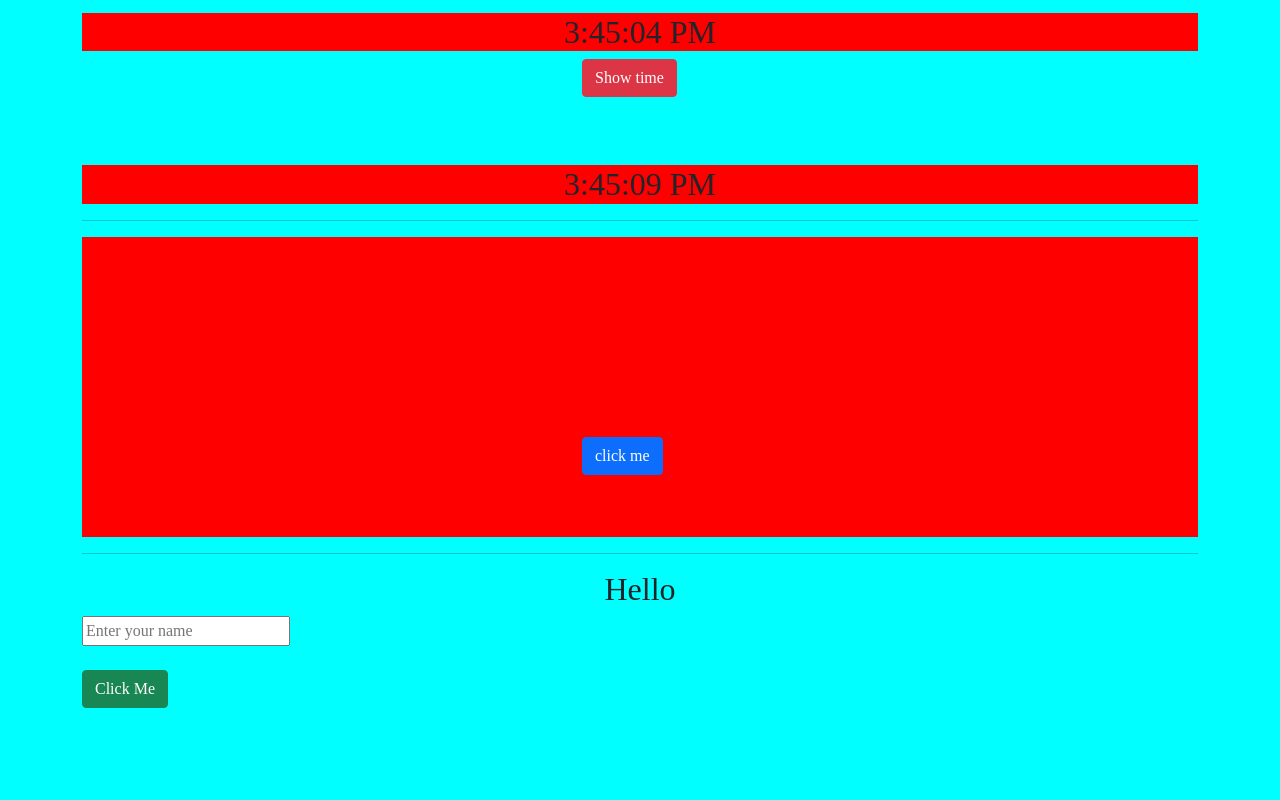
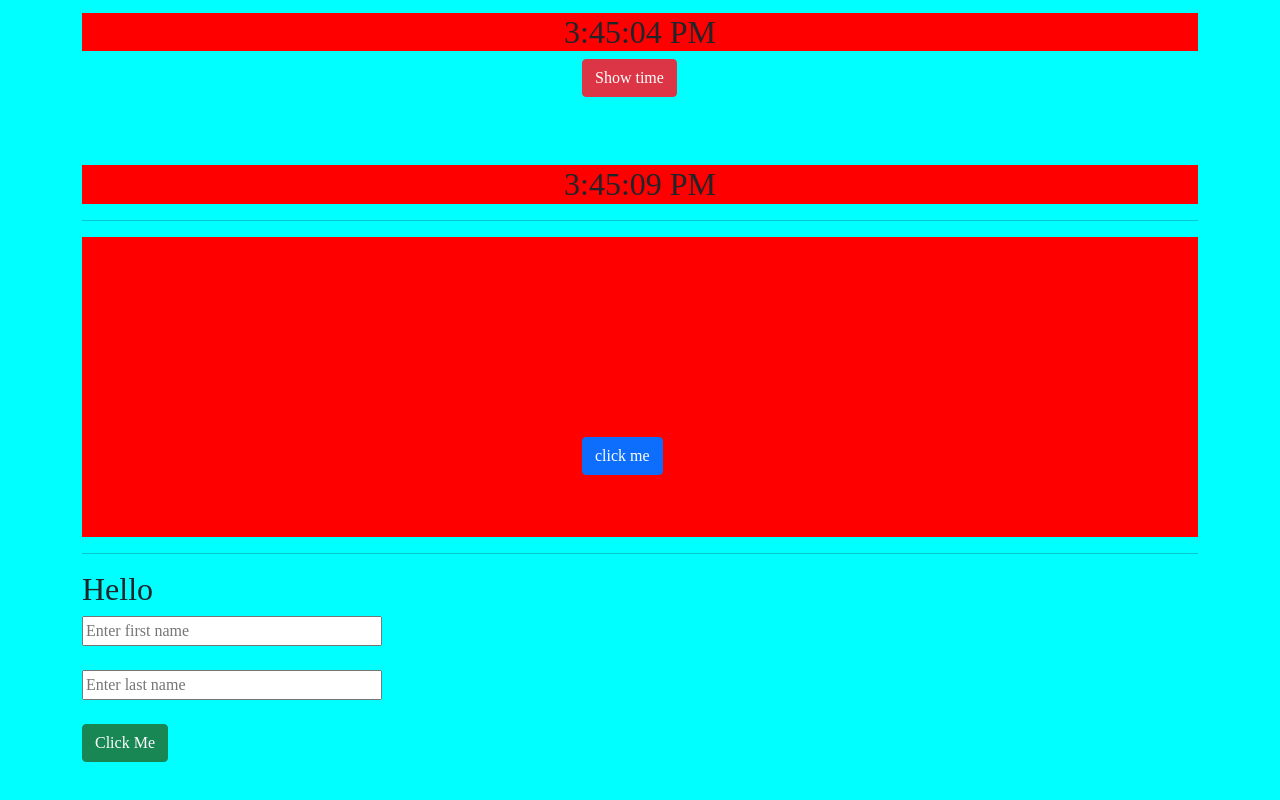
Before and after one commit to hossainalamin/ReactJs, a React (Create React App) app: page / in a window 1280 px wide. Shown: the part 1256-2056 px from the top of the page. Before the commit the page ends 1964 px from the top, so only its background shows below. Built offline with nearby package versions, Linux system fonts and the light colour scheme.

Commit message:
form event

```diff
--- a/src/Form.jsx
+++ b/src/Form.jsx
@@ -1,20 +1,39 @@
 import React, { useState } from "react";
 const Form = ()=>{
-    const[myName,setName] = useState()
-    const[name,setFormname] = useState()
+    const[fullname,setFormname] = useState({
+        fname : ' ',
+        lname : ' '
+    });
     const formData = (event)=>{
-        setName(event.target.value)
-    }
-    const submitData = ()=>{
-        setFormname(myName)
-    }
+       const value =  event.target.value
+       const name =  event.target.name
+       setFormname((preVlaue)=>{
+        if(name === 'fname' ){
+            return{
+            fname : value,
+            lname : preVlaue.lname
+            }
+        }else if(name === 'lname' ){
+            return{
+            fname : preVlaue.fname,
+            lname : value
+            }
+        }
+    });
+}
+    // const submitData = ()=>{
+
+    // }
     return (
         <>
-        <div>
-            <h2 style={{justifyContent : 'center',display : 'flex'}}>Hello {name}</h2>
-            <input type="text" placeholder = "Enter your name" onChange={formData}/><br/><br/>
-            <button className="btn btn-success" onClick={submitData}>Click Me</button>
+        <form action="">
+        <div style={{height : '330px'}}>
+            <h2 >Hello {fullname.fname} {fullname.lname}</h2>
+            <input type="text" placeholder = "Enter first name" style={{width:'300px'}} name = "fname" onChange={formData}/><br/><br/>
+            <input type="text" placeholder = "Enter last name" style={{width:'300px'}} name = "lname" onChange={formData}/><br/><br/>
+            <button className="btn btn-success">Click Me</button>
          </div>
+         </form>
         </>
     )
 }
```
